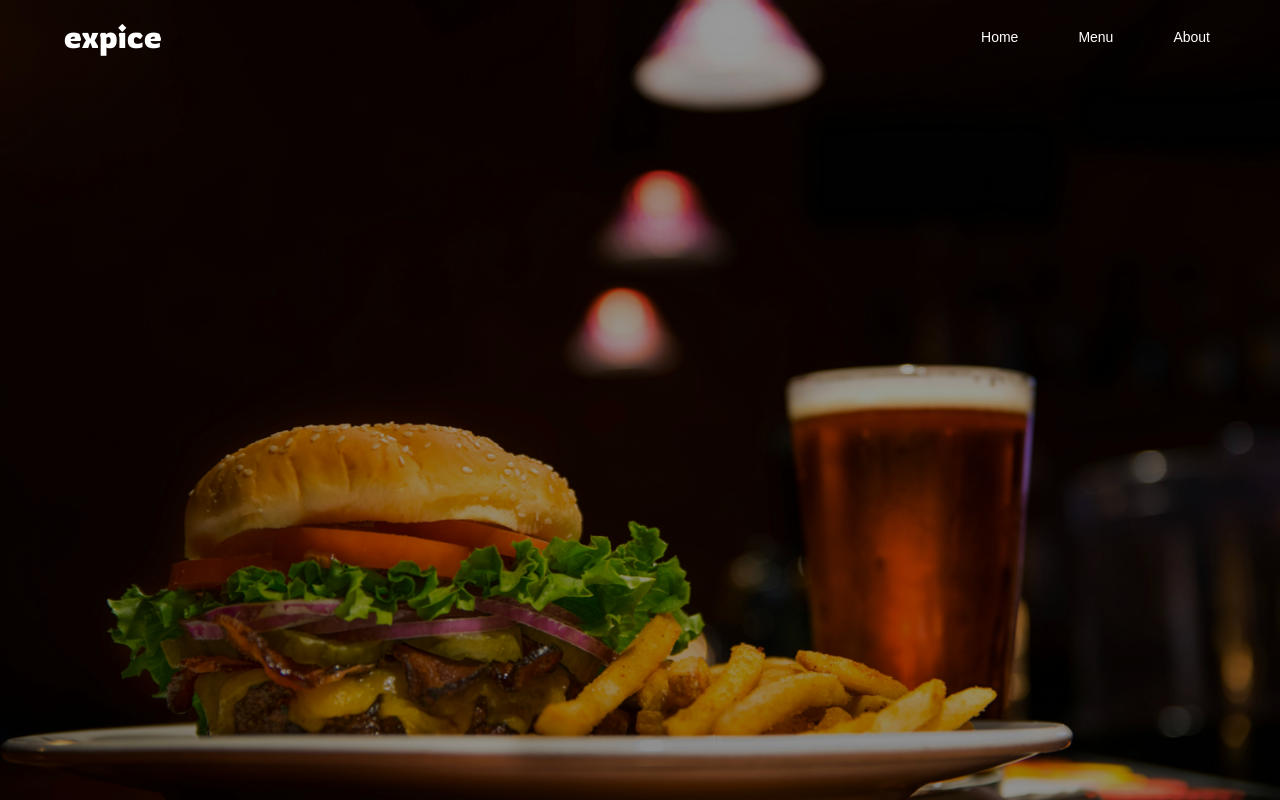
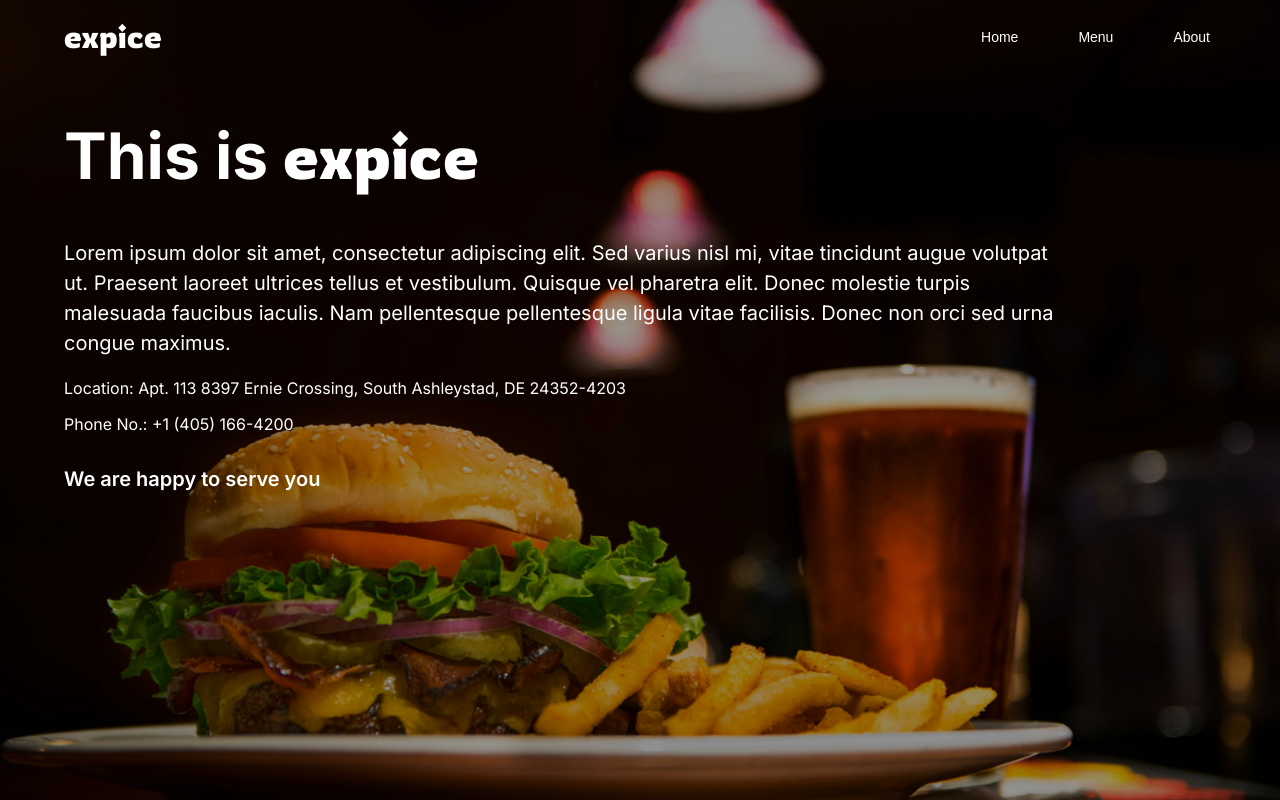
Before and after one commit to Moolmancell/restaurant_page, a website built with webpack: page src/index.html in a window 1280 px wide. Both pictures are taken after a click on the button "About". Built offline with nearby package versions, Linux system fonts and the light colour scheme.

Commit message:
Add about page.

```diff
--- a/src/index.js
+++ b/src/index.js
@@ -4,6 +4,7 @@
 
 import { home } from './javascript/home.js'
 import { menu } from './javascript/menu.js'
+import { about } from './javascript/about'
 
 document.getElementById("background-img").src = background;
 
@@ -15,4 +16,9 @@
     e.preventDefault();
     menu();
 })
-document.querySelector("button.about")
+document.querySelector("button.about").addEventListener("click", (e) => {
+    e.preventDefault();
+    about();
+})
+
+home();
--- /dev/null
+++ b/src/javascript/about.js
@@ -0,0 +1,7 @@
+export function about() {
+    document.getElementById('content').innerHTML = `<h1 class="about">This is <span class="rowdies-regular">expice</span></h1>
+    <p class="about">Lorem ipsum dolor sit amet, consectetur adipiscing elit. Sed varius nisl mi, vitae tincidunt augue volutpat ut. Praesent laoreet ultrices tellus et vestibulum. Quisque vel pharetra elit. Donec molestie turpis malesuada faucibus iaculis. Nam pellentesque pellentesque ligula vitae facilisis. Donec non orci sed urna congue maximus.</p>
+    <p>Location: Apt. 113 8397 Ernie Crossing, South Ashleystad, DE 24352-4203</p>
+    <p>Phone No.: +1 (405) 166-4200 </p>
+    <p class="about end">We are happy to serve you</p>`
+}
--- a/src/styles.css
+++ b/src/styles.css
@@ -159,3 +159,18 @@
 }
 
 /* About */
+
+h1.about {
+    font-size: 64px;
+}
+
+p.about {
+    font-size: 20px;
+    max-width: 1000px;
+    line-height: 30px;
+}
+
+p.about.end {
+    font-weight: 600;
+    margin-top: 30px;
+}
```
Also changed, not shown: src/index.html (+0 -23 lines).
